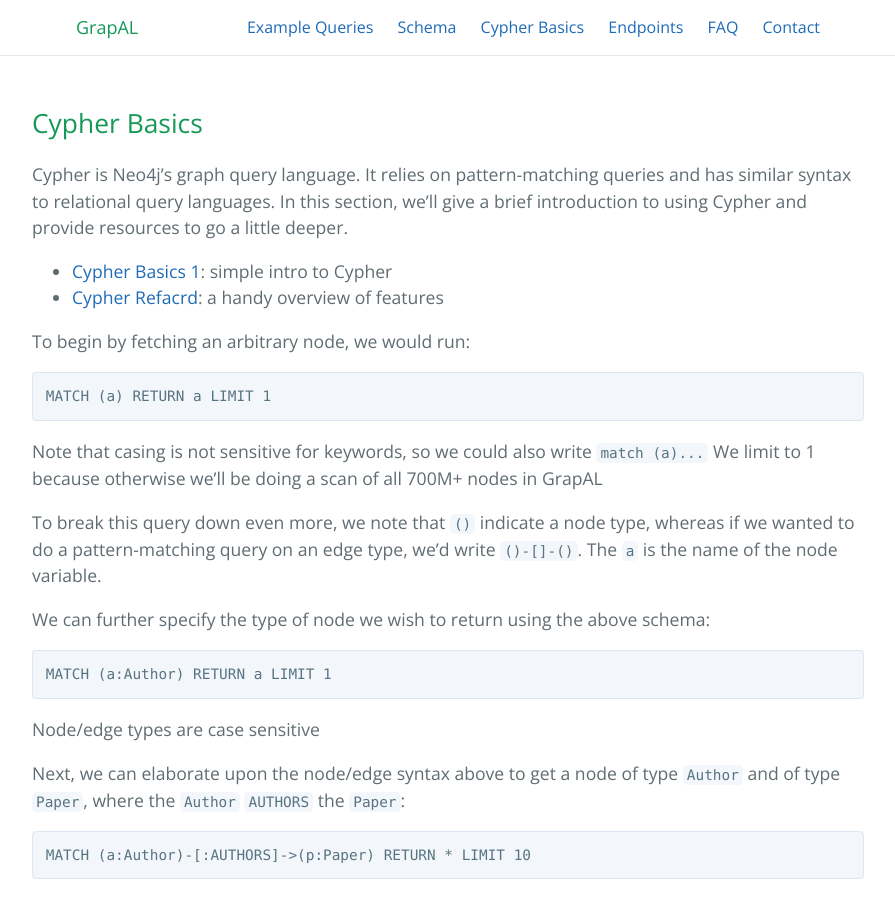
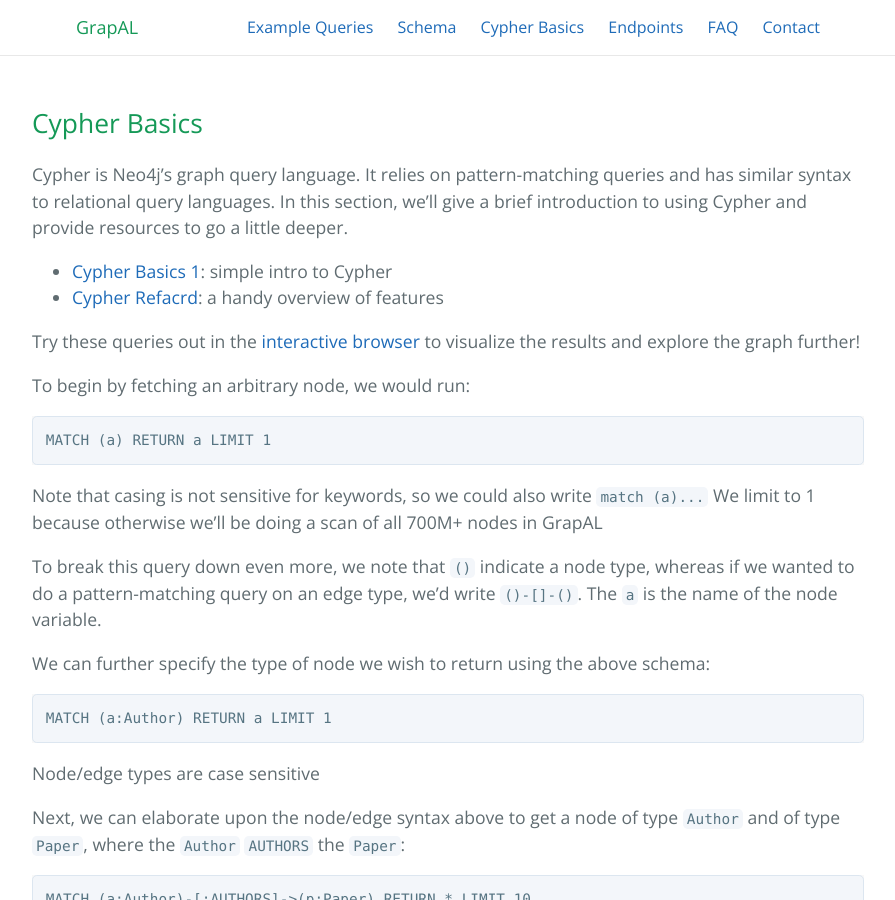
Before and after one commit to allenai/grapal-website, a Jekyll site: the page built from basics.md, in a window 1280 px wide and 900 px high. Shown: the whole window, without its empty margins (192-1087 px from the left). Built offline with Jekyll 4.4.1, drawn with Linux system fonts in a browser that asks for light colours.

Commit message:
Add push for interactive browser

````diff
--- a/basics.md
+++ b/basics.md
@@ -8,6 +8,9 @@ Cypher is Neo4j's graph query language. It relies on pattern-matching queries an
 In this section, we'll give a brief introduction to using Cypher and provide resources to go a little deeper.
 - [Cypher Basics 1](https://neo4j.com/developer/cypher-query-language/): simple intro to Cypher
 - [Cypher Refacrd](https://neo4j.com/docs/cypher-refcard/current/): a handy overview of features
+
+Try these queries out in the [interactive browser](http://grapal.allenai.org:7474/browser) to visualize the results and explore the graph further!
+
 
 To begin by fetching an arbitrary node, we would run:
 ```
````
Also changed, not shown: examples.md (+2 -0 lines), 1 other file.
